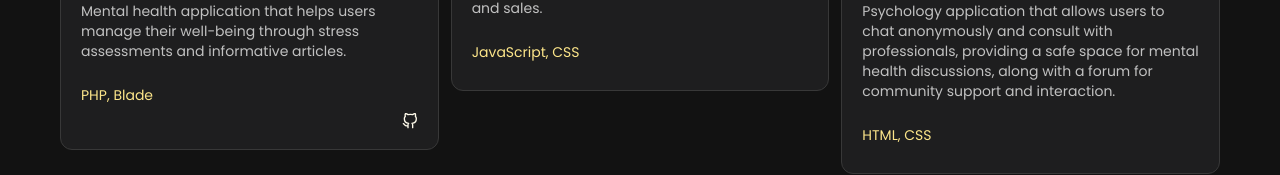
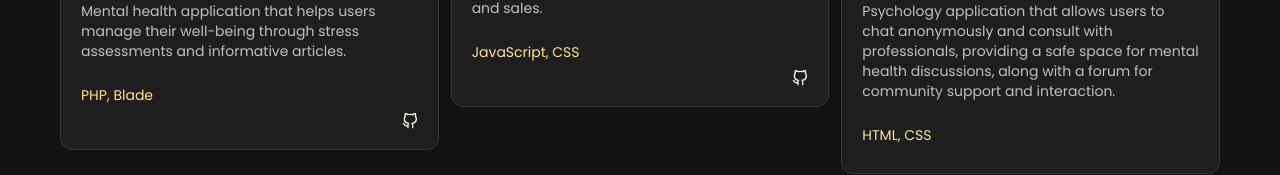
Before and after one commit to Brazer27/Portfolio-V1, a Vue app: page /portfolio in a window 1280 px wide. Shown: the part 556-731 px from the top of the page. Built offline with nearby package versions, Linux system fonts and the light colour scheme.

Commit message:
Update PortfolioView.vue

```diff
--- a/src/views/PortfolioView.vue
+++ b/src/views/PortfolioView.vue
@@ -10,7 +10,7 @@ export default {
           imageUrl: 'sehati',
           status: 'Mental health application that helps users manage their well-being through stress assessments and informative articles.',
           tech: 'PHP, Blade',
-          github: 'https://github.com/rakha-elctrnx/Portofolio-v2',
+          github: 'https://github.com/Brazer27/Project-Software-Enginering',
           demo: 'null'
         },
         {
@@ -19,7 +19,7 @@ export default {
           imageUrl: 'gymme',
           status: 'Online platform for purchasing health supplements, allowing users to shop easily and enabling store admins to manage inventory and sales.',
           tech: 'JavaScript, CSS',
-          github: 'null',
+          github: 'https://github.com/Brazer27/Project-PSD',
           demo: 'null'
         },
         {
```
